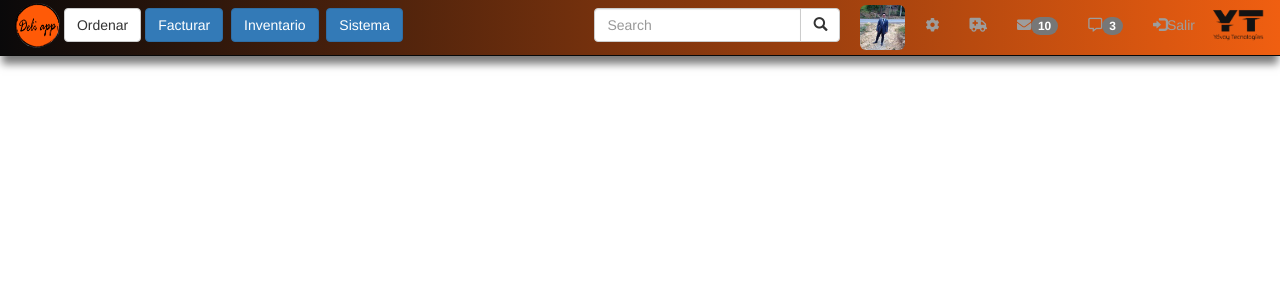
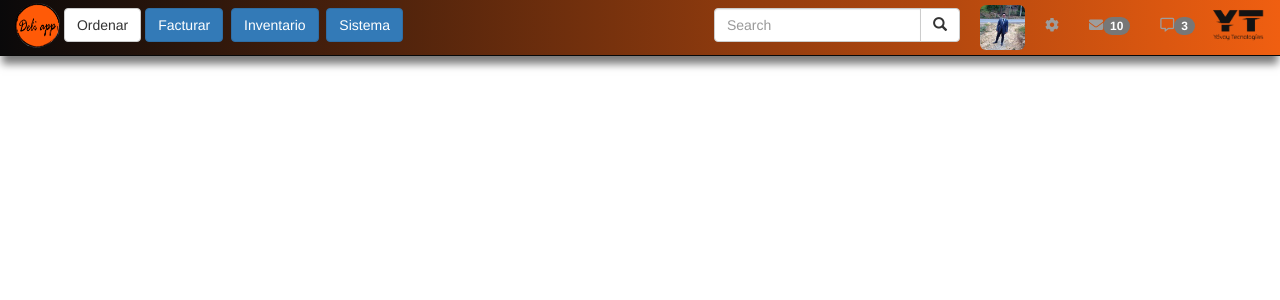
Before and after one commit to GaboQuesada/deliapp, a PHP site: page /views/navbar.php in a window 1280 px wide. Shown: the top 300 px of the page. Run offline with PHP 8.4, Linux system fonts and the light colour scheme; some libraries are stand-ins or nearby versions.

Commit message:
Merge origin/master
Conflicts:
	js/usuarios.js

```diff
--- a/views/navbar.php
+++ b/views/navbar.php
@@ -70,14 +70,17 @@
                                 <li><a href="#">Perfil</a></li>
                                 <li><a href="#">Cambiar Contraseña</a></li>
                                 <li class="divider"></li>
+                                <li><a href="#"><i class="fas fa-ambulance"></i></a></li>
                                 <li><a href="#">Reportar Insidencia</a></li>
+                                <li class="divider"></li>
+                                <li><a href="#"><span class="glyphicon glyphicon-log-in"></span>Salir</a></li>
                             </ul>
                         </li>
 
-                        <li><a href="#"><i class="fas fa-ambulance"></i></a></li>
+
                         <li><a href="#"><i class="fas fa-envelope"></i><span class="badge">10</span></a></li>
-                         <li><a href="#"><i class="far fa-comment-alt"></i><span class="badge">3</span></a></li>
-                        <li><a href="#"><span class="glyphicon glyphicon-log-in"></span>Salir</a></li>
+                        <li><a href="#"><i class="far fa-comment-alt"></i><span class="badge">3</span></a></li>
+
                         <li><img src="../img/logoyovoy.png" width="55" height="55" class="" /></li>
                     </ul>
                 </div>
```
